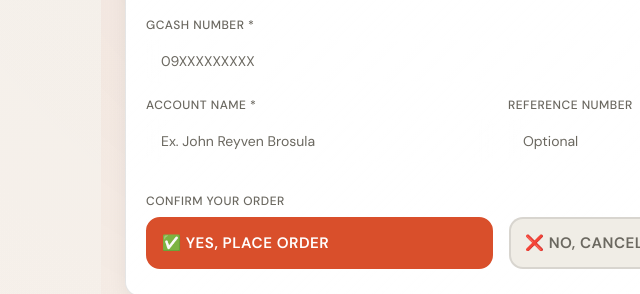
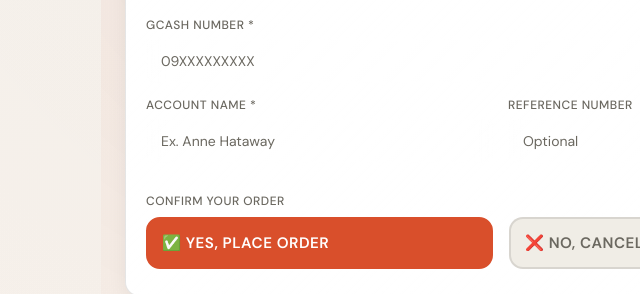
Before and after one commit to johnreyvenbrosula-crypto/shopifyweb, a plain HTML site: page checkout.html in a window 1280 px wide. Shown: the part 1487-1781 px from the top of the page, 139-779 px from the left. Drawn offline with Linux system fonts and the light colour scheme.

Commit message:
Update checkout.html

```diff
--- a/checkout.html
+++ b/checkout.html
@@ -536,7 +536,7 @@
           <div class="form-row">
             <div class="form-group">
               <label>Account Name *</label>
-              <input type="text" id="checkoutExpiry" placeholder="Ex. John Reyven Brosula" maxlength="20" required />
+              <input type="text" id="checkoutExpiry" placeholder="Ex. Anne Hataway" maxlength="20" required />
             </div>
             <div class="form-group">
               <label>Reference Number</label>
```
